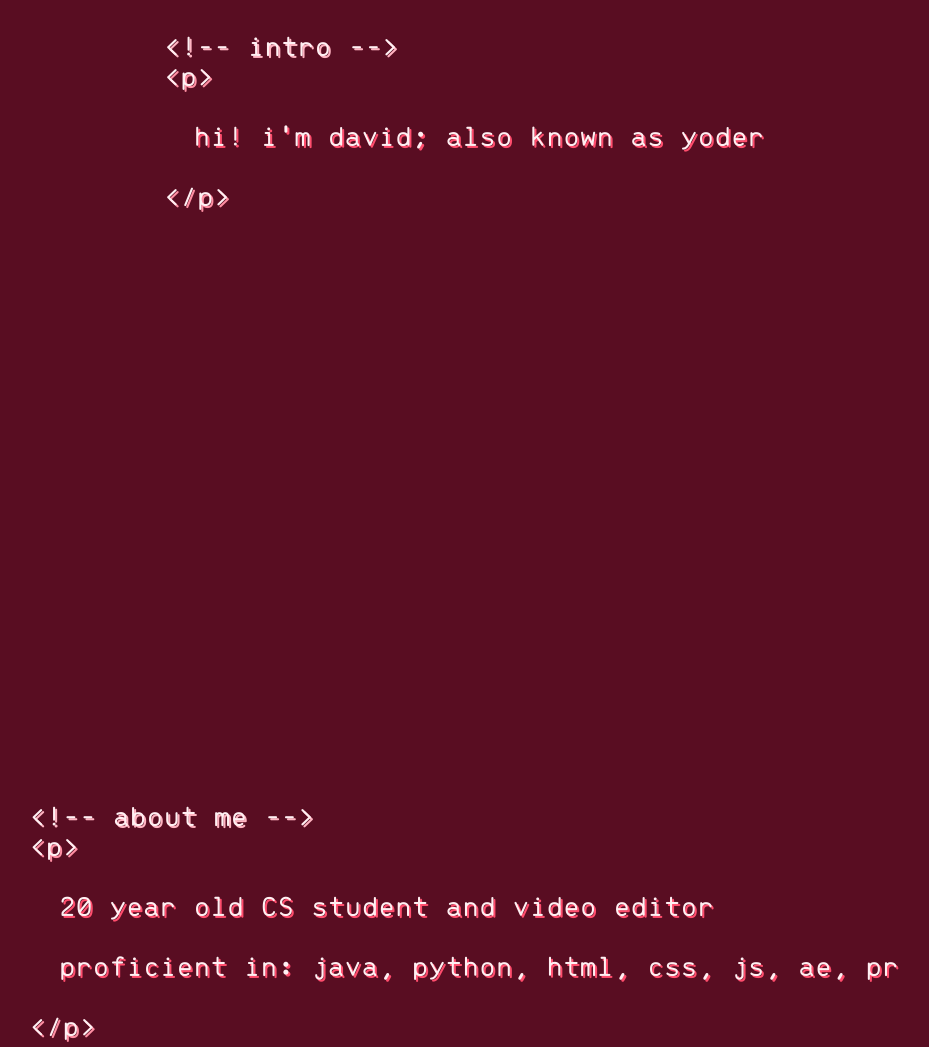
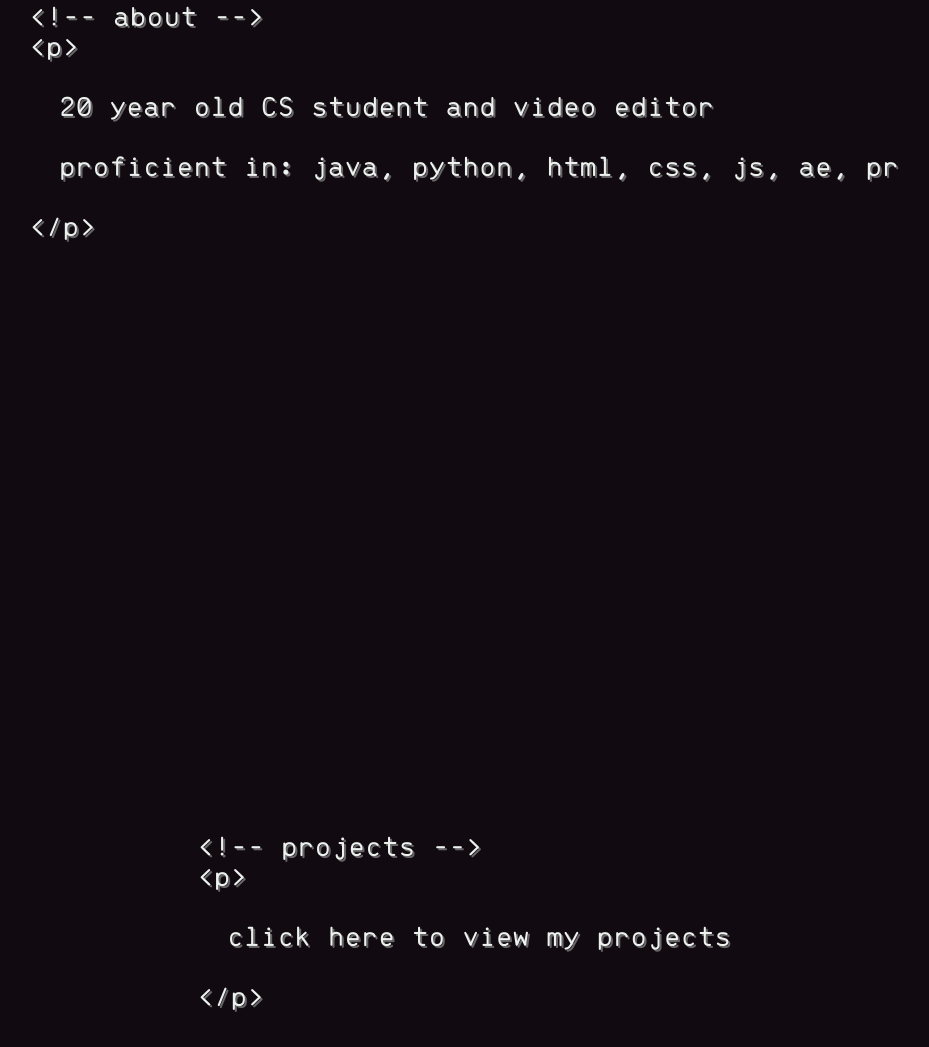
Before and after one commit to yodering/portfolio-simple, a plain HTML site: page index.html in a window 1280 px wide. Shown: the part 276-1323 px from the top of the page, without its empty margins (176-1105 px from the left). Drawn offline with nearby package versions, Linux system fonts and the light colour scheme.

Commit message:
fixed all style changes

```diff
--- a/assets/styles.css
+++ b/assets/styles.css
@@ -6,28 +6,44 @@
 html, body {
     margin: 0;
     padding: 0;
-    background-color: #590D22;
+    background-color: #110b11;
 }
 
 
 .intro { /* description text */
-    color: #FFF0F3;
+    color: #edf2ef;
     font-family: 'BrassMono', monospace;
-    text-shadow: 2px 2px #FF4D6D;
+    text-shadow: 2px 2px #666466;
 }
 
-.intro a { /* clickable text */
-    color: #FFF0F3;
+a {
+    color: #edf2ef;
     text-decoration: none;
     font-size: 30px;
-    text-shadow: 2px 2px #d3687b;
-    letter-spacing: 2px;
-    transition: text-shadow 0.3s ease, letter-spacing 0.3s ease;
+    text-shadow: 2px 2px #666466;
+    letter-spacing: 0;
+    transition: text-shadow 0.3s ease, letter-spacing 0.3s ease, transform 0.5s ease;
+    display: inline-block;
+    box-sizing: border-box;
+    text-indent: initial;
 }
 
-.intro a:hover {
-    text-shadow: 2px 2px #af214a;
+
+a:hover {
     letter-spacing: 6px;
+}
+
+@keyframes jump {
+    0%, 100% {
+        transform: translateY(0);
+    }
+    50% {
+        transform: translateY(-5px); /* Adjust the jump height */
+    }
+}
+
+a:not(:hover) {
+    animation: jump 1s infinite;
 }
 
 
@@ -40,16 +56,6 @@ span {
     font-size: 30px;
 }
 
-ul {
-    list-style: none;
-}
-
-
-li {
-    color: #FFF0F3;
-    font-size: 30px;
-    text-shadow: 2px 2px #FF4D6D;
-}
 
 section {
     min-height: 100vh;
@@ -61,13 +67,14 @@ section {
 
 
 .paragraph { /* p text */
-    color: #FFF0F3;
+    color: #edf2ef;
     font-family: 'BrassMono', monospace;
-    text-shadow: 2px 2px #FF8FA3;
+    text-shadow: 2px 2px #666466;
+    text-indent: 30px;
 }
 
 .comment {  /* comment text */
-    color: #FFF0F3;
+    color: #edf2ef;
     font-family: 'BrassMono', monospace;
-    text-shadow: 2px 2px #FFB3C1;
+    text-shadow: 2px 2px #666466;
 }
--- a/index.html
+++ b/index.html
@@ -9,19 +9,10 @@
 </head>
 <body>
 
-    <section>
-        <div class="intro">
-            <span class="comment"> &lt;!-- intro --&gt;</span>
-            <br>
-            <span class="paragraph">&lt;p&gt;</span>
-            <p>hi! i'm david; also known as yoder</p>
-            <span class="paragraph">&lt;/p&gt;</span>
-        </div>
-    </section>
 
     <section>
         <div class="intro">
-            <span class="comment"> &lt;!-- about me --&gt;</span>
+            <span class="comment"> &lt;!-- about --&gt;</span>
             <br>
             <span class="paragraph">&lt;p&gt;</span>
             <p>20 year old CS student and video editor</p>
```
Also changed, not shown: videos.html (+0 -5 lines), assets/favicon.ico, 1 other file.
